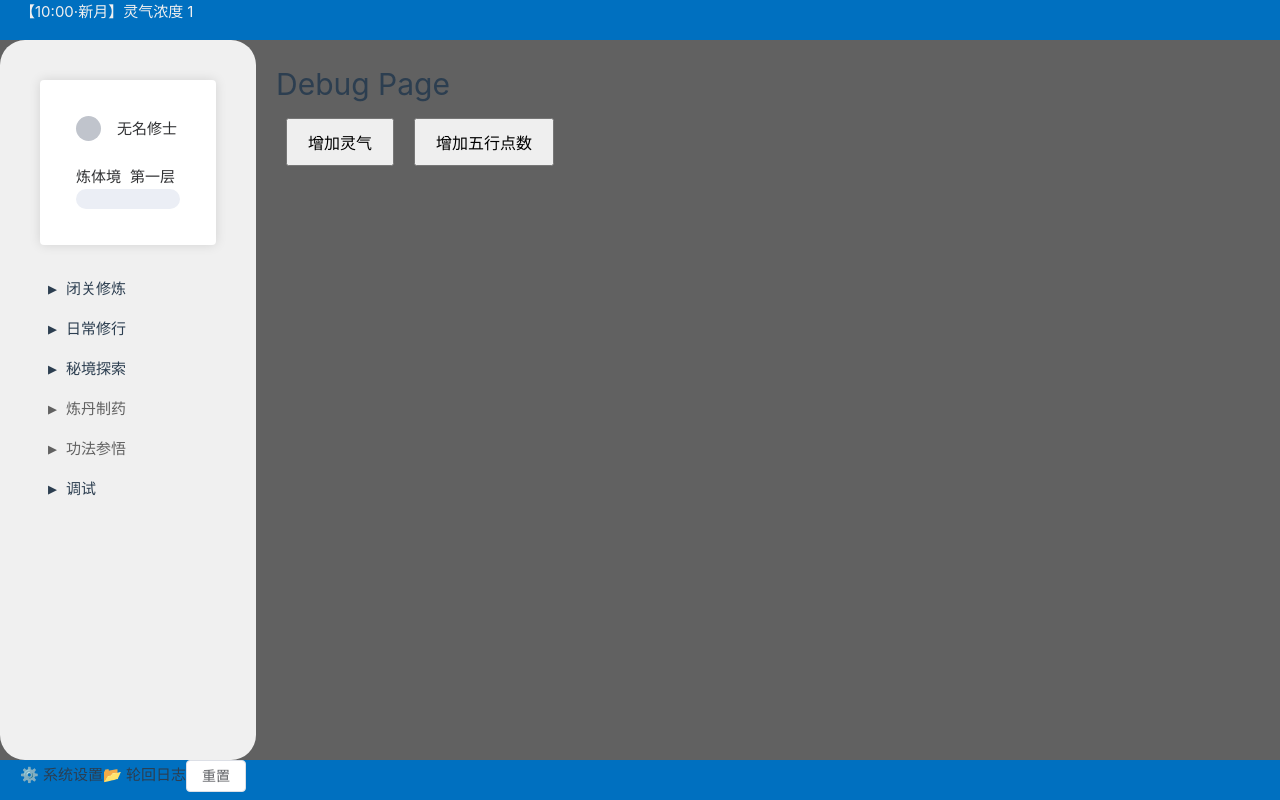
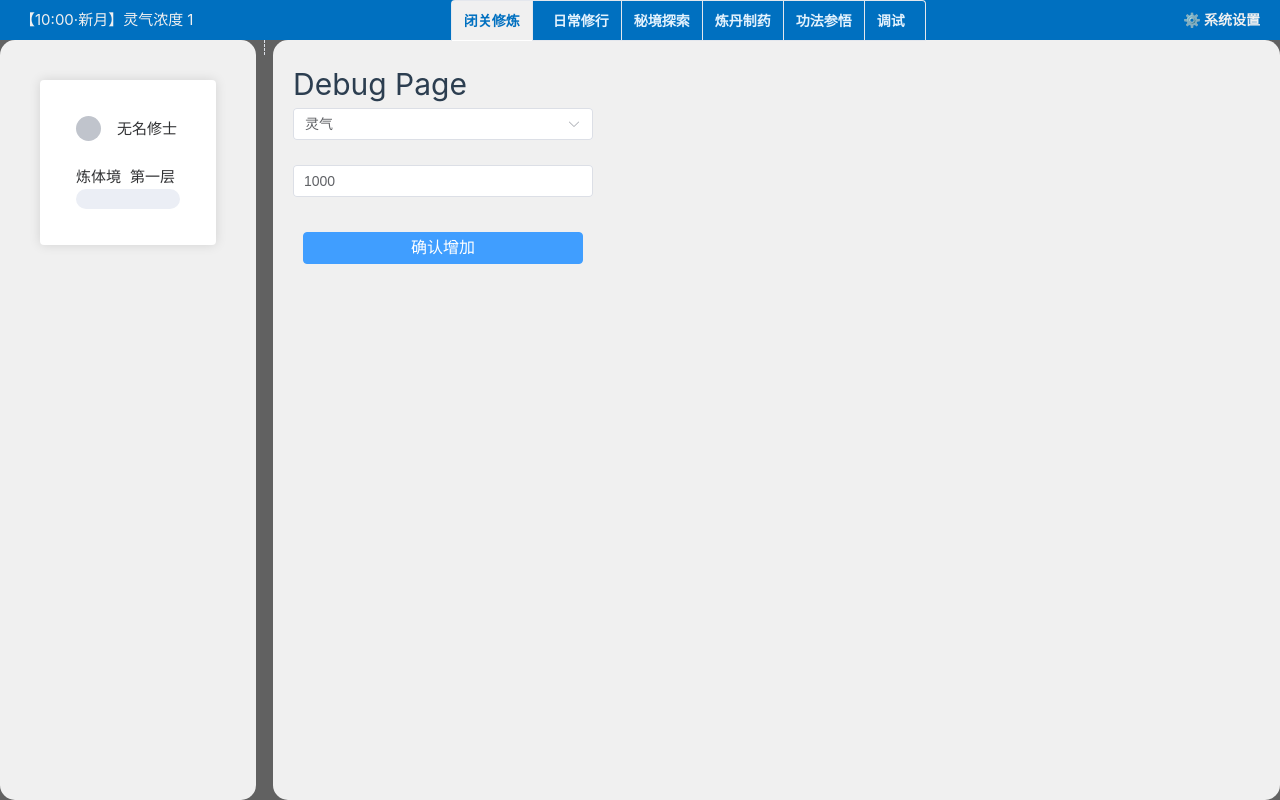
Before and after one commit to gjy1992/CultivatingLoop, a Vue app: page /debug in a window 1280 px wide. Built offline with nearby package versions, Linux system fonts and the light colour scheme; the HTML template or start-up script is replaced by a standard one.

Commit message:
主界面优化、整体风格确定、抽出资源列表、debug变成数组模式

```diff
--- a/src/App.vue
+++ b/src/App.vue
@@ -4,6 +4,23 @@
       <!-- 动态环境状态栏 -->
       【{{ currentTime }}·{{ lunarPhase }}】灵气浓度
       {{ player.qiSystem.concentrationFactor }}
+
+      <el-tabs v-model="activeTab" type="card" class="action-tabs" @tab-click="onTabClick">
+        <el-tab-pane v-for="(action, index) in mainActions" :key="index" :label="action.label"
+          :name="action.path || index.toString()" :disabled="isActionDisabled(action)" />
+      </el-tabs>
+
+      <el-dropdown trigger="click">
+        <span class="system-menu">
+          ⚙️ 系统设置
+        </span>
+        <template #dropdown>
+          <el-dropdown-menu>
+            <el-dropdown-item @click="toggleMenu('archive')">📂 轮回日志</el-dropdown-item>
+            <el-dropdown-item divided @click="player.Reset()">🔁 重置轮回</el-dropdown-item>
+          </el-dropdown-menu>
+        </template>
+      </el-dropdown>
     </el-header>
     <!-- 主界面容器 -->
     <div class="game-zone">
@@ -15,44 +32,30 @@
             <el-avatar :size="25" />
             {{ player.name }}
           </div>
-
           <br />
-
           <div class="realms-status">
             <p>{{ player.majorRealmsName() }}境 {{ player.minorRealmsName() }}</p>
-            <el-progress
-              :show-text="false"
-              :stroke-width="20"
-              striped
-              striped-flow
-              :duration="10"
-              :percentage="realmProgress"
-              :color="customColors"
-            ></el-progress>
+            <el-progress :show-text="false" :stroke-width="20" striped striped-flow :duration="10"
+              :percentage="realmProgress" :color="customColors"></el-progress>
           </div>
         </el-card>
 
-        <!-- 主操作面板 -->
-        <nav class="action-menu">
-          <div
-            v-for="(action, index) in mainActions"
-            :key="index"
-            class="menu-item"
-            @click="handleAction(action)"
-            :class="{ disabled: isActionDisabled(action) }"
-          >
-            ▶ {{ action.label }}
+
+        <el-card v-if="resourceList.length > 0" title="资源" class="character-resource" hoverable>
+          <h2>资源</h2>
+          <el-divider border-style="dashed" />
+          <div v-for="(item, index) in resourceList" :key="index" class="user-resource">
+            {{ item.icon }} {{ item.name }} {{ item.value }}
           </div>
-        </nav>
+        </el-card>
+
+
       </el-aside>
+
+      <el-divider direction="vertical" border-style="dashed" />
+      <!-- 主操作面板 -->
       <router-view class="game-display" />
     </div>
-    <!-- 系统功能入口 -->
-    <el-footer class="foot">
-      <span @click="toggleMenu('settings')">⚙️ 系统设置</span>
-      <span @click="toggleMenu('archive')">📂 轮回日志</span>
-      <el-button @click="player.Reset()">重置</el-button>
-    </el-footer>
   </div>
 </template>
 
@@ -63,8 +66,6 @@ import dayjs from 'dayjs'
 import 'dayjs/locale/zh-cn'
 import { useAppStore } from '@/stores/app'
 import { useUserStore, combatMgr } from '@/stores/user'
-import { ElHeader, ElFooter, ElAside, ElAvatar, ElButton, ElProgress, ElCard } from 'element-plus'
-
 // 类型定义
 type GameAction = {
   label: string
@@ -136,6 +137,18 @@ export default defineComponent({
       player.updateTick()
     }
 
+    const activeTab = ref(mainActions[0].path || '0') // 默认激活第一个可用标签
+
+    const onTabClick = (tab: any) => {
+      const clickedAction = mainActions.find(
+        (action) => (action.path || mainActions.indexOf(action).toString()) === tab.paneName
+      )
+      if (clickedAction && !isActionDisabled(clickedAction)) {
+        handleAction(clickedAction)
+      }
+    }
+
+
     const handleAction = (action: GameAction) => {
       if (action.path && !isActionDisabled(action)) {
         router.push(action.path)
@@ -161,6 +174,44 @@ export default defineComponent({
       // Add your menu toggle logic here
     }
 
+    const resourceList = computed(() => {
+      const { resources } = player
+      const warehouseLevel = resources.WarehouseLevel
+
+      return [
+        {
+          icon: '🪙',
+          name: '铜币',
+          value: Math.round(resources.money),
+          visible: resources.money > 0,
+        },
+        {
+          icon: '💎',
+          name: '灵石',
+          value: resources.magicStone,
+          visible: resources.magicStone > 0,
+        },
+        {
+          icon: '🌿',
+          name: '药草',
+          value: `${resources.minHerbs}/${warehouseLevel * 1000}`,
+          visible: resources.minHerbs > 0,
+        },
+        {
+          icon: '🪻',
+          name: '灵草',
+          value: `${resources.midHerbs}/${warehouseLevel * 100}`,
+          visible: resources.midHerbs > 0,
+        },
+        {
+          icon: '🪷',
+          name: '仙草',
+          value: `${resources.maxHerbs}/${warehouseLevel * 10}`,
+          visible: resources.maxHerbs > 0,
+        },
+      ].filter(item => item.visible)
+    })
+
     return {
       currentTime,
       lunarPhase,
@@ -168,9 +219,12 @@ export default defineComponent({
       mainActions,
       realmProgress,
       customColors,
+      activeTab,
+      onTabClick,
       handleAction,
       isActionDisabled,
       toggleMenu,
+      resourceList
     }
   },
 })
@@ -183,19 +237,26 @@ export default defineComponent({
   flex-direction: column;
 }
 
+.system-menu {
+  color: #f0f0f0; /* 改成你想要的颜色，比如白色 */
+  cursor: pointer;
+  font-weight: bold;
+}
+
 .game-zone {
   display: flex;
-  height: calc(100vh - 80px);
+  height: calc(100vh - 40px);
   width: 100%;
   overflow: hidden;
   background-color: #616161;
 }
 
 .game-container {
-  border-radius: 25px;
+  margin: 20px;
+  border-radius: 15px;
   position: sticky;
   flex: 0 0 20%;
-  height: calc(100vh - 80px);
+  height: calc(100vh - 40px);
   font-family: 'Consolas', monospace;
   background-color: #f0f0f0;
 }
@@ -214,17 +275,43 @@ router-view {
 }
 
 .head {
+  display: flex;
+  justify-content: space-between;
+  align-items: center;
   height: 40px;
   background: #0070c0;
   z-index: 1000;
   color: #f0f0f0;
 }
 
-.foot {
-  height: 40px;
-  width: 100%;
-  background: #0070c0;
-  justify-content: space-around;
+.action-tabs {
+  margin-top: 6px;
+  margin-bottom: 6px;
+  background-color: transparent;
+  /* 让整体无底色，与蓝背景融合 */
+}
+
+.head ::v-deep(.el-tabs__header) {
+  margin: 0;
+  padding: 0;
+  height: auto;
+  line-height: normal;
+}
+
+.head ::v-deep(.el-tabs__nav) {
+  align-items: center;
+}
+
+.action-tabs ::v-deep(.el-tabs__item) {
+  color: #e3f2fd;
+  font-weight: bold;
+  transition: background-color 0.3s, color 0.3s;
+  padding: 8px 12px;
+}
+
+.action-tabs ::v-deep(.el-tabs__item.is-active) {
+  background-color: #f0f0f0;
+  color: #0070c0;
 }
 
 .game-container {
@@ -250,7 +337,6 @@ router-view {
 
 .menu-item {
   cursor: pointer;
-  padding: 8px;
   transition: background 0.3s;
 }
 
--- a/src/actions.ts
+++ b/src/actions.ts
@@ -36,7 +36,7 @@ const ActionsMap: Record<string, Action> = {
       user.combat.health.current -= 1
     },
     effect: (user) => {
-      user.money += Math.random() * 10 + 10
+      user.resources.money += Math.random() * 10 + 10
     },
     disable: (user) => {
       return user.combat.health.current <= 1
--- a/src/stores/user.ts
+++ b/src/stores/user.ts
@@ -63,6 +63,15 @@ interface BattleAttributes {
   // 友方或敌方
   ally: boolean
   metadata: EnemyData
+}
+
+interface ResoucesSystem {
+  WarehouseLevel: number, //仓库等级
+  money: number, //铜币 资源默认值为-1，方便在系统未开启的时候不显示
+  magicStone: number, //灵石 无存储量
+  minHerbs: number, //普通草药，卖钱 存储量为仓库等级*1000
+  midHerbs: number, //中级草药，灵气池、宗门任务 存储量为仓库等级*100
+  maxHerbs: number,  //高级草药，炼丹 存储量为仓库等级*10
 }
 
 class BattleSystem {
@@ -307,7 +316,14 @@ export { combatMgr } // 导出战斗管理器实例
 export const useUserStore = defineStore('user', {
   state: () => ({
     name: '无名修士',
-    money: 0,
+    resources: reactive<ResoucesSystem>({
+      WarehouseLevel: 1, //仓库等级
+      money: -1, //铜币 资源默认值为-1，方便在系统未开启的时候不显示
+      magicStone: -1, //灵石 无存储量
+      minHerbs: -1, //普通草药，卖钱 存储量为仓库等级*1000
+      midHerbs: -1, //中级草药，灵气池、宗门任务 存储量为仓库等级*100
+      maxHerbs: -1,  //高级草药，炼丹 存储量为仓库等级*10
+    }),
     realmStatus: reactive<RealmStatus>({
       majorRealm: 1, // 大境界（1-7对应文档境界体系）
       minorRealm: 1, // 小境界（1-9）
@@ -526,7 +542,7 @@ export const useUserStore = defineStore('user', {
       // 停止战斗(如果正在战斗的话)
       this.stopBattle()
 
-      this.money = Math.max(0, Math.round(this.money * 0.1)) // 金钱重置
+      this.resources.money = Math.max(0, Math.round(this.resources.money * 0.1)) // 金钱重置
       if (this.constitutions.find((a) => a.name == '轮回圣体') === undefined) {
         this.realmStatus.majorRealm = 1 // 大境界（1-7对应文档境界体系）
         this.realmStatus.minorRealm = 1 // 小境界（1-9）
@@ -552,6 +568,13 @@ export const useUserStore = defineStore('user', {
       let prob = 0.1
       this.constitutions = this.constitutions.filter(() => Math.random() < prob)
 
+      // 资源重置
+      this.resources.WarehouseLevel = 1 //仓库等级
+      this.resources.money = -1 //铜币 资源默认值为-1，方便在系统未开启的时候不显示
+      this.resources.magicStone = -1 //灵石 无存储量
+      this.resources.minHerbs = -1 //普通草药，卖钱 存储量为仓库等级*1000
+      this.resources.midHerbs = -1 //中级草药，灵气池、宗门任务 存储量为仓库等级*100
+      this.resources.maxHerbs = -1  //高级草药，炼丹 存储量为仓库等级*10
       // 战斗属性重置
       this.combat.health.max = 100
       this.combat.health.current = 100
--- a/src/views/ActionsView.vue
+++ b/src/views/ActionsView.vue
@@ -55,7 +55,10 @@ const isActionDisabled = (action: string) => {
 
 <style scoped>
 .actions-view {
-  padding: 20px;
+  background-color: #f0f0f0;
+  width: 100%;
+  max-width: 100%;
+  border-radius: 15px;
 }
 
 .header {
--- a/src/views/BattleView.vue
+++ b/src/views/BattleView.vue
@@ -126,10 +126,13 @@ const battleSystem = player.enterAdvMap(mapData)
 }
 
 .battle-view {
+  background-color: #f0f0f0;
+  width: 100%;
+  max-width: 100%;
+  border-radius: 15px;
   display: flex;
   flex-direction: row;
   width: 100%;
-  background: #1a1a1a;
   color: #fff;
   font-family: Arial, sans-serif;
 }
--- a/src/views/CultivateView.vue
+++ b/src/views/CultivateView.vue
@@ -144,9 +144,8 @@ const constitutionHint = (v: ConstitutionData) => {
 .cultivate-container {
   background-color: #f0f0f0;
   width: 100%;
-  max-width: 800px;
-  margin: 2rem auto;
-  padding: 1rem;
+  max-width: 100%;
+  border-radius: 15px;
   display: flex;
   flex-direction: row;
   align-items: center;
--- a/src/views/DebugView.vue
+++ b/src/views/DebugView.vue
@@ -1,8 +1,31 @@
 <template>
   <div class="debug-view">
     <h1>Debug Page</h1>
-    <button @click="increaseAura">增加灵气</button>
-    <button @click="increaseFiveElements">增加五行点数</button>
+    <div class="debug-form">
+      <el-select v-model="selectedResource" placeholder="选择资源类型" class="debug-input">
+        <el-option
+          v-for="key in Object.keys(resourceMap)"
+          :key="key"
+          :label="labelMap[key]"
+          :value="key"
+        />
+      </el-select>
+
+      <el-input
+        v-model.number="inputValue"
+        placeholder="输入数量"
+        type="number"
+        class="debug-input"
+      />
+
+      <el-button
+        type="primary"
+        @click="handleIncrease"
+        class="debug-button"
+      >
+        确认增加
+      </el-button>
+    </div>
   </div>
 </template>
 
@@ -14,26 +37,48 @@ export default {
   data() {
     return {
       player: useUserStore(),
+      selectedResource: 'aura',
+      inputValue: 1000,
+      labelMap: {
+        aura: '灵气',
+        elements: '五行点数',
+        WarehouseLevel:'仓库等级',
+        money: '铜币',
+        magicStone: '灵石',
+        minHerbs:'药草',
+        midHerbs:'灵草',
+        maxHerbs:'仙草'
+      },
+      resourceMap: {
+        aura: 'qiSystem.currentQi',
+        elements: 'element.unusedPoints',
+        WarehouseLevel:'resources.WarehouseLevel',
+        money: 'resources.money',
+        magicStone: 'resources.magicStone',
+        minHerbs:'resources.minHerbs',
+        midHerbs:'resources.midHerbs',
+        maxHerbs:'resources.maxHerbs'
+      }
     }
   },
   methods: {
-    increaseAura() {
-      console.log('增加灵气')
-      // Add your logic to increase aura here
-      this.player.qiSystem.currentQi += 100000
-    },
-    increaseFiveElements() {
-      console.log('增加五行点数')
-      // Add your logic to increase five elements points here
-      this.player.element.unusedPoints += 1000
-    },
-  },
+    handleIncrease() {
+      const value = Number(this.inputValue) || 0;
+      const path = this.resourceMap[this.selectedResource].split('.');
+      const lastProp = path.pop();
+      const target = path.reduce((obj, key) => obj[key], this.player);
+      target[lastProp] += value;
+    }
+  }
 }
 </script>
 
 <style scoped>
 .debug-view {
-  padding: 20px;
+  background-color: #f0f0f0;
+  width: 100%;
+  max-width: 100%;
+  border-radius: 15px;
 }
 button {
   margin: 10px;
@@ -41,4 +86,19 @@ button {
   font-size: 16px;
   cursor: pointer;
 }
+
+.debug-form {
+  display: flex;
+  flex-direction: column;
+  gap: 15px;
+  max-width: 300px;
+}
+
+.debug-input {
+  margin-bottom: 10px;
+}
+
+.debug-button {
+  margin-top: 10px;
+}
 </style>
```
